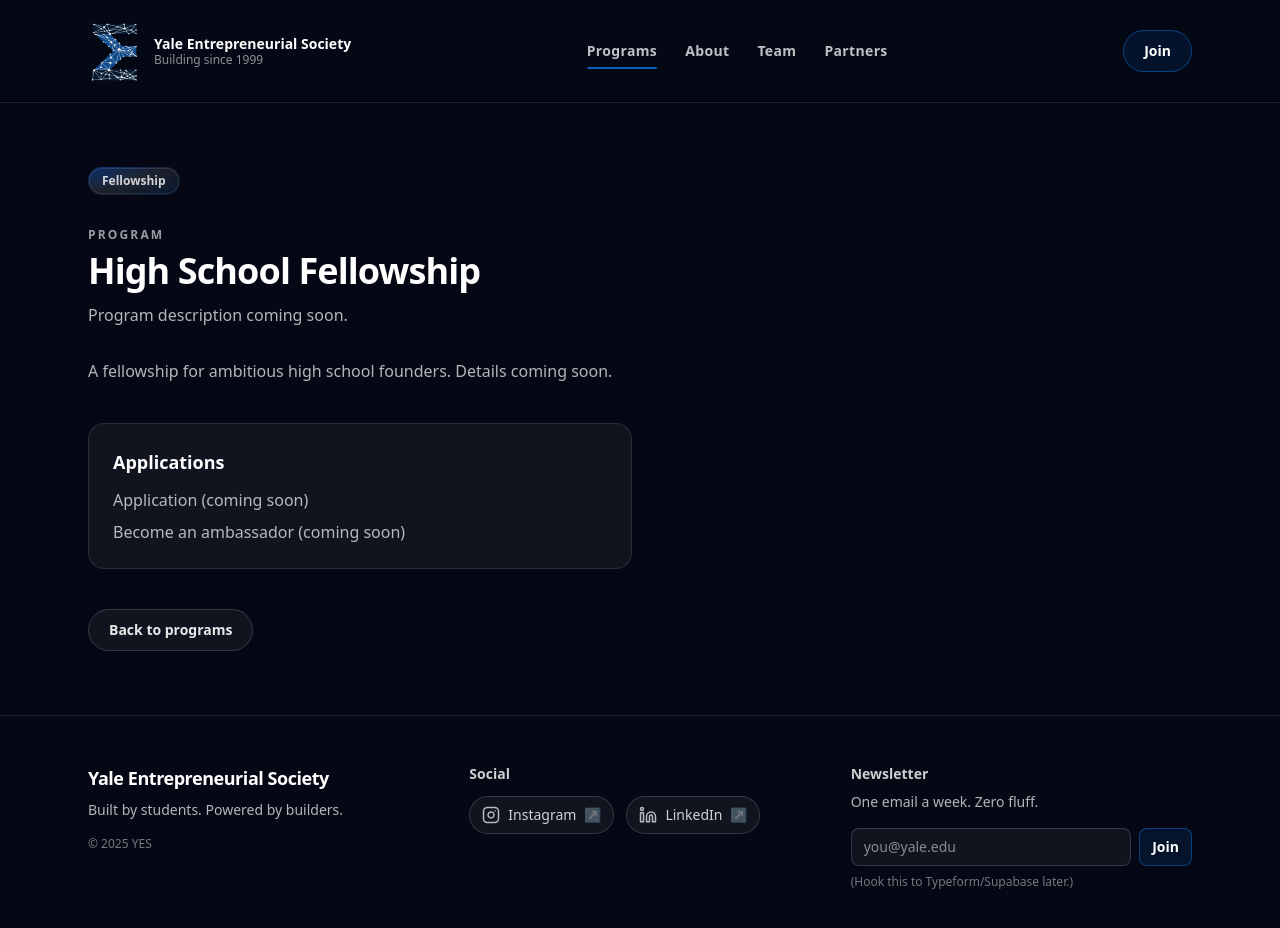
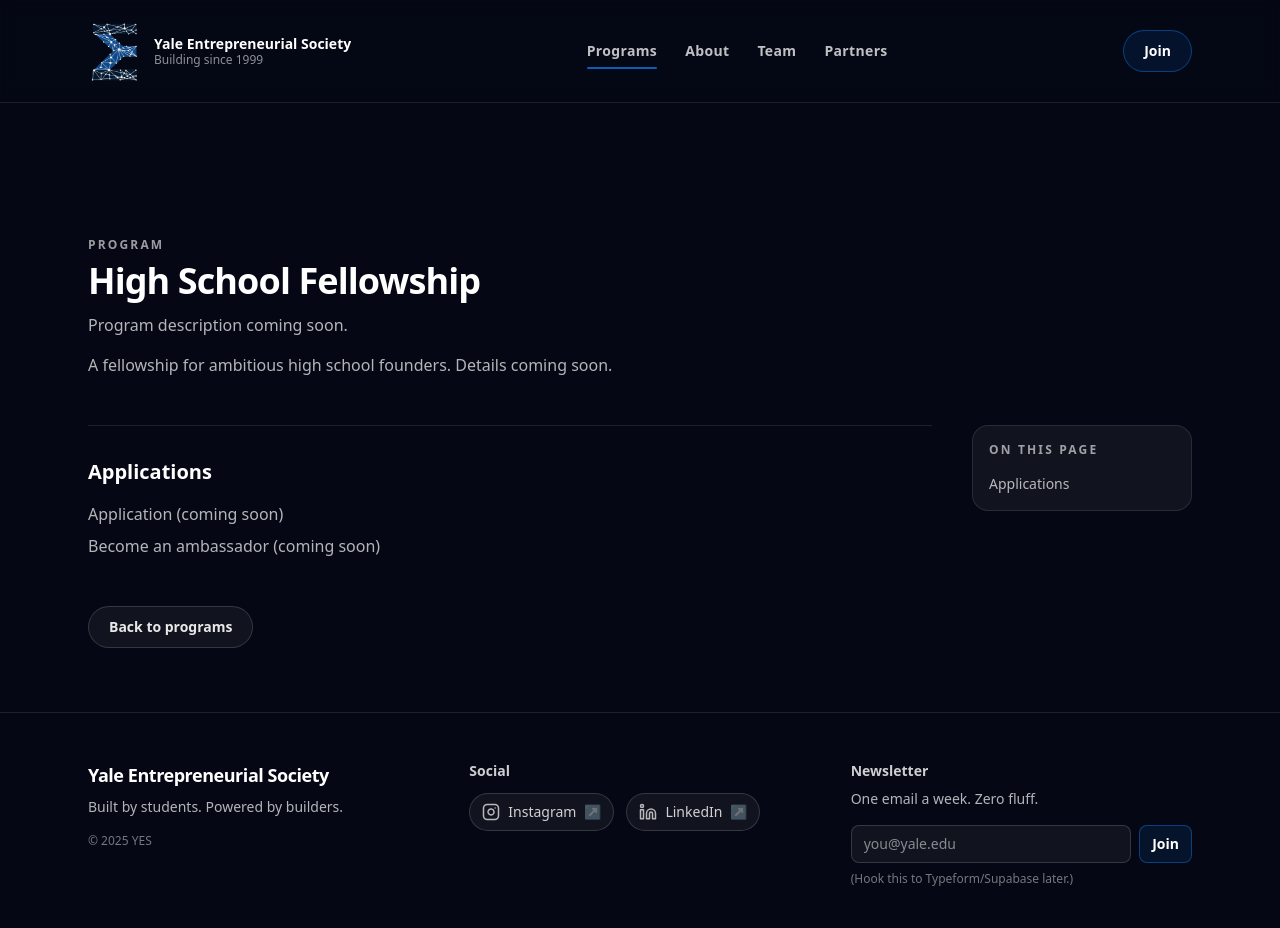
Before and after one commit to yav-fi/yes-website, a Next.js app: page /programs/high-school-fellowship in a window 1280 px wide. Shown: the top 928 px of the page. Built offline with nearby package versions, Linux system fonts and the light colour scheme.

Commit message:
updates on programs

```diff
--- a/src/app/programs/[slug]/page.tsx
+++ b/src/app/programs/[slug]/page.tsx
@@ -1,10 +1,7 @@
 import { notFound } from "next/navigation";
 import Container from "@/components/ui/Container";
-import SectionHeading from "@/components/ui/SectionHeading";
-import Chip from "@/components/ui/Chip";
-import { Button } from "@/components/ui/Button";
 import { programs } from "@/data/programs";
-import Reveal from "@/components/ui/Reveal";
+import ProgramDetail from "@/components/sections/programs/ProgramDetail";
 
 export function generateStaticParams() {
   return programs.map((p) => ({ slug: p.slug }));
@@ -22,86 +19,7 @@
   return (
     <section className="py-16">
       <Container>
-        <Reveal>
-          <div className="flex flex-wrap items-center justify-between gap-4">
-            <div className="flex flex-wrap gap-2">
-              {program.badge && <Chip tone="blue">{program.badge}</Chip>}
-            </div>
-
-            {program.ctas && program.ctas.length > 0 && (
-              <div className="flex flex-wrap gap-2">
-                {program.ctas.map((cta, index) => (
-                  <Button
-                    key={cta.label}
-                    href={cta.href}
-                    variant={cta.variant ?? (index === 0 ? "primary" : "secondary")}
-                  >
-                    {cta.label}
-                  </Button>
-                ))}
-              </div>
-            )}
-          </div>
-        </Reveal>
-
-        <div className="mt-8 space-y-4">
-          <Reveal>
-            <SectionHeading
-              eyebrow="Program"
-              title={program.name}
-              desc={program.description}
-            />
-          </Reveal>
-          <Reveal delay={0.05}>
-            <div className="text-white/70">{program.oneLiner}</div>
-          </Reveal>
-        </div>
-
-        <div className="mt-10 grid gap-4 md:grid-cols-2">
-          {program.sections?.map((section, index) => (
-            <Reveal key={section.title} delay={0.04 * index}>
-              <div className="rounded-2xl border border-white/10 bg-white/5 p-6">
-                <div className="text-lg font-semibold">{section.title}</div>
-                {section.body && (
-                  <p className="mt-3 text-white/70">{section.body}</p>
-                )}
-                {section.items && (
-                  <ul className="mt-3 space-y-2 text-white/70">
-                    {section.items.map((item) => (
-                      <li key={item}>• {item}</li>
-                    ))}
-                  </ul>
-                )}
-                {section.links && (
-                  <ul className="mt-3 space-y-2 text-white/70">
-                    {section.links.map((link) => (
-                      <li key={link.label}>
-                        {link.href ? (
-                          <a
-                            href={link.href}
-                            className="underline decoration-white/30 underline-offset-4 transition hover:text-white"
-                          >
-                            {link.label}
-                          </a>
-                        ) : (
-                          <span>{link.label}</span>
-                        )}
-                      </li>
-                    ))}
-                  </ul>
-                )}
-              </div>
-            </Reveal>
-          ))}
-        </div>
-
-        <Reveal delay={0.12}>
-          <div className="mt-10 flex flex-wrap gap-3">
-            <Button href="/programs" variant="secondary">
-              Back to programs
-            </Button>
-          </div>
-        </Reveal>
+        <ProgramDetail program={program} />
       </Container>
     </section>
   );
--- a/src/components/sections/home/HomeProgramsPreview.tsx
+++ b/src/components/sections/home/HomeProgramsPreview.tsx
@@ -1,6 +1,5 @@
 import Container from "@/components/ui/Container";
 import SectionHeading from "@/components/ui/SectionHeading";
-import Chip from "@/components/ui/Chip";
 import { Button } from "@/components/ui/Button";
 import { programs } from "@/data/programs";
 import Reveal from "@/components/ui/Reveal";
@@ -25,10 +24,7 @@
                 href={`/programs/${p.slug}`}
                 className="group rounded-2xl border border-white/10 bg-white/5 p-6 transition hover:border-white/20 hover:bg-white/[0.07]"
               >
-                <div className="flex items-center justify-between gap-3">
-                  <div className="text-lg font-semibold">{p.name}</div>
-                  {p.badge && <Chip tone="blue">{p.badge}</Chip>}
-                </div>
+                <div className="text-lg font-semibold">{p.name}</div>
                 <p className="mt-3 text-white/70">{p.oneLiner}</p>
                 <div className="mt-5 text-sm font-semibold text-white/80">
                   {p.cardCtaLabel ?? "Learn more"}{" "}
--- /dev/null
+++ b/src/components/sections/programs/ProgramDetail.tsx
@@ -0,0 +1,156 @@
+"use client";
+
+import { useMemo, useState } from "react";
+import { motion, useMotionValueEvent, useScroll, useTransform } from "framer-motion";
+import { Button } from "@/components/ui/Button";
+import type { Program } from "@/data/programs";
+
+function sectionId(title: string) {
+  return title
+    .toLowerCase()
+    .replace(/[^a-z0-9]+/g, "-")
+    .replace(/(^-|-$)/g, "");
+}
+
+export default function ProgramDetail({ program }: { program: Program }) {
+  const sections = useMemo(() => program.sections ?? [], [program.sections]);
+  const { scrollY } = useScroll();
+  const stickyY = useTransform(scrollY, [0, 140], [16, 0]);
+  const stickyOpacity = useTransform(scrollY, [0, 140], [0, 1]);
+  const heroOpacity = useTransform(scrollY, [0, 140], [1, 0]);
+  const heroY = useTransform(scrollY, [0, 140], [0, -18]);
+  const [isCompact, setIsCompact] = useState(false);
+
+  useMotionValueEvent(scrollY, "change", (latest) => {
+    setIsCompact(latest > 140);
+  });
+
+  return (
+    <div className="relative">
+      <div className="sticky top-20 z-40">
+        <motion.div
+          style={{ y: stickyY, opacity: stickyOpacity }}
+          className={[
+            "rounded-2xl border border-white/10 bg-black/60 px-5 py-3",
+            "backdrop-blur-md shadow-[0_18px_60px_rgba(0,0,0,0.35)]",
+            "transition-opacity",
+            isCompact ? "pointer-events-auto" : "pointer-events-none",
+          ].join(" ")}
+        >
+          <div className="flex flex-wrap items-center justify-between gap-3">
+            <div className="min-w-0 text-lg font-semibold">{program.name}</div>
+            {program.ctas && program.ctas.length > 0 && (
+              <div className="flex flex-wrap gap-2">
+                {program.ctas.map((cta, index) => (
+                  <Button
+                    key={cta.label}
+                    href={cta.href}
+                    variant={cta.variant ?? (index === 0 ? "primary" : "secondary")}
+                  >
+                    {cta.label}
+                  </Button>
+                ))}
+              </div>
+            )}
+          </div>
+        </motion.div>
+      </div>
+
+      <motion.div style={{ opacity: heroOpacity, y: heroY }}>
+        <div className="mt-4">
+          <div className="text-xs font-semibold tracking-[0.18em] text-white/60">
+            PROGRAM
+          </div>
+          <h1 className="mt-2 text-balance text-3xl font-semibold tracking-tight md:text-4xl">
+            {program.name}
+          </h1>
+          <p className="mt-3 max-w-2xl text-white/70">{program.description}</p>
+          <p className="mt-4 max-w-2xl text-white/70">{program.oneLiner}</p>
+          {program.ctas && program.ctas.length > 0 && (
+            <div className="mt-6 flex flex-wrap gap-2">
+              {program.ctas.map((cta, index) => (
+                <Button
+                  key={cta.label}
+                  href={cta.href}
+                  variant={cta.variant ?? (index === 0 ? "primary" : "secondary")}
+                >
+                  {cta.label}
+                </Button>
+              ))}
+            </div>
+          )}
+        </div>
+      </motion.div>
+
+      <div className="mt-12 grid gap-10 md:grid-cols-[minmax(0,1fr)_220px]">
+        <div className="space-y-10">
+          {sections.map((section) => (
+            <section
+              key={section.title}
+              id={sectionId(section.title)}
+              className="scroll-mt-28 border-t border-white/10 pt-8"
+            >
+              <h2 className="text-xl font-semibold">{section.title}</h2>
+              {section.body && (
+                <p className="mt-3 max-w-2xl text-white/70">{section.body}</p>
+              )}
+              {section.items && (
+                <ul className="mt-4 space-y-2 text-white/70">
+                  {section.items.map((item) => (
+                    <li key={item}>• {item}</li>
+                  ))}
+                </ul>
+              )}
+              {section.links && (
+                <ul className="mt-4 space-y-2 text-white/70">
+                  {section.links.map((link) => (
+                    <li key={link.label}>
+                      {link.href ? (
+                        <a
+                          href={link.href}
+                          className="underline decoration-white/30 underline-offset-4 transition hover:text-white"
+                        >
+                          {link.label}
+                        </a>
+                      ) : (
+                        <span>{link.label}</span>
+                      )}
+                    </li>
+                  ))}
+                </ul>
+              )}
+            </section>
+          ))}
+        </div>
+
+        {sections.length > 0 && (
+          <aside className="hidden md:block">
+            <div className="sticky top-28 rounded-2xl border border-white/10 bg-white/5 p-4">
+              <div className="text-xs font-semibold tracking-[0.18em] text-white/60">
+                ON THIS PAGE
+              </div>
+              <ul className="mt-4 space-y-3 text-sm text-white/70">
+                {sections.map((section) => (
+                  <li key={section.title}>
+                    <a
+                      href={`#${sectionId(section.title)}`}
+                      className="transition hover:text-white"
+                    >
+                      {section.title}
+                    </a>
+                  </li>
+                ))}
+              </ul>
+            </div>
+          </aside>
+        )}
+      </div>
+
+      <div className="mt-12">
+        <Button href="/programs" variant="secondary">
+          Back to programs
+        </Button>
+      </div>
+    </div>
+  );
+}
--- a/src/components/sections/programs/ProgramsGrid.tsx
+++ b/src/components/sections/programs/ProgramsGrid.tsx
@@ -1,7 +1,6 @@
 "use client";
 
 import { programs } from "@/data/programs";
-import Chip from "@/components/ui/Chip";
 import { AnimatePresence, LayoutGroup, motion } from "framer-motion";
 
 export default function ProgramsGrid() {
@@ -31,10 +30,7 @@
                   "hover:border-white/20 hover:bg-white/[0.06]",
                 ].join(" ")}
               >
-                <div className="flex items-center justify-between gap-3">
-                  <div className="text-lg font-semibold">{p.name}</div>
-                  {p.badge && <Chip tone="blue">{p.badge}</Chip>}
-                </div>
+                <div className="text-lg font-semibold">{p.name}</div>
                 <p className="mt-3 text-white/70">{p.oneLiner}</p>
                 <div className="mt-5 text-sm font-semibold text-white/80">
                   {p.cardCtaLabel ?? "Learn more"}{" "}
--- a/src/data/programs.ts
+++ b/src/data/programs.ts
@@ -3,7 +3,6 @@
   name: string;
   oneLiner: string;
   description: string;
-  badge?: string;
   cardCtaLabel?: string;
   ctas?: { label: string; href: string; variant?: "primary" | "secondary" | "ghost" }[];
   sections?: {
@@ -20,7 +19,6 @@
     name: "High School Fellowship",
     oneLiner: "A fellowship for ambitious high school founders. Details coming soon.",
     description: "Program description coming soon.",
-    badge: "Fellowship",
     cardCtaLabel: "Learn more",
     sections: [
       {
@@ -39,7 +37,6 @@
       "Off-record dinners connecting Yale's highest-momentum builders with leading founders.",
     description:
       "Signal is an off-record dinner series that brings together Yale's highest-momentum student builders with leading founders, investors, and operators in a candid setting. For builders, it offers first-hand context from the people shaping technology and the chance to ask the questions that directly inform what they're building. For guests, it is an opportunity to guide builders who are just a few steps behind where they were, while forming early relationships with the next generation of category-defining founders.",
-    badge: "Dinner Series",
     cardCtaLabel: "Learn more",
     ctas: [
       {
@@ -104,7 +101,6 @@
     oneLiner: "A 10-week, live-in SF house for 12 Yale technical founders.",
     description:
       "This Summer 2026, YES is creating Yale's First Hacker House in SF - a 10-week, live-in environment for 12 of Yale's top technical student founders to build seriously, learn from world-class operators, and plug directly into the SF ecosystem. This is just the beginning. Join us.",
-    badge: "Hacker House",
     cardCtaLabel: "Apply",
     ctas: [
       {
```
